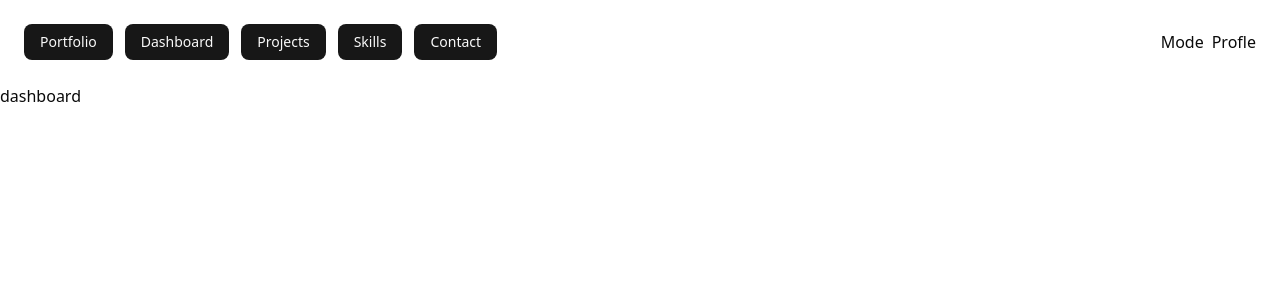
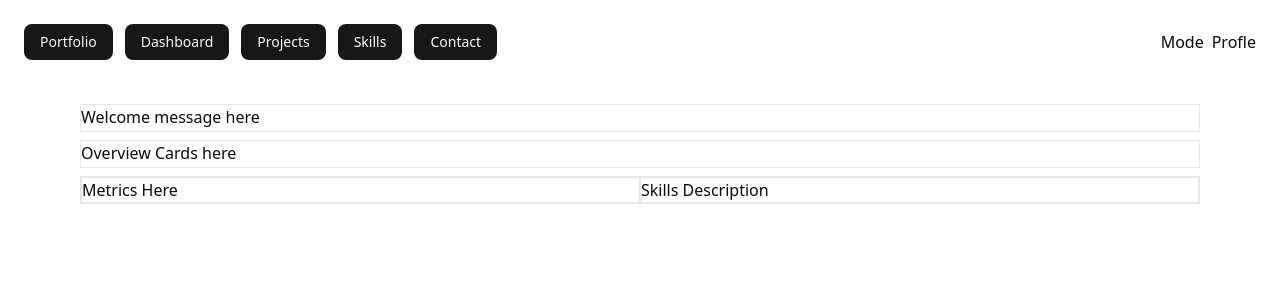
Before and after one commit to kentchristian/web-portfolio, a React app: page / in a window 1280 px wide. Shown: the top 300 px of the page. Built offline with nearby package versions, Linux system fonts and the light colour scheme; the HTML template or start-up script is replaced by a standard one.

Commit message:
feat: dashboard layout

```diff
--- a/src/portfolio/pages/dashboard.tsx
+++ b/src/portfolio/pages/dashboard.tsx
@@ -1,5 +1,15 @@
 const Dashboard = () => {
-  return <h1>dashboard</h1>;
+  return (
+    <div className="grid grid-rows-3 gap-2 px-20 my-5">
+      <div className="cols-pan-1 border">Welcome message here </div>
+      <div className="cols-pan-1 border">Overview Cards here</div>
+
+      <div className="cols-pan-1 border grid grid-cols-2">
+        <div className="cols-pan-1 border">Metrics Here</div>
+        <div className="cols-pan-1 border">Skills Description</div>
+      </div>
+    </div>
+  );
 };
 
 export default Dashboard;
```
